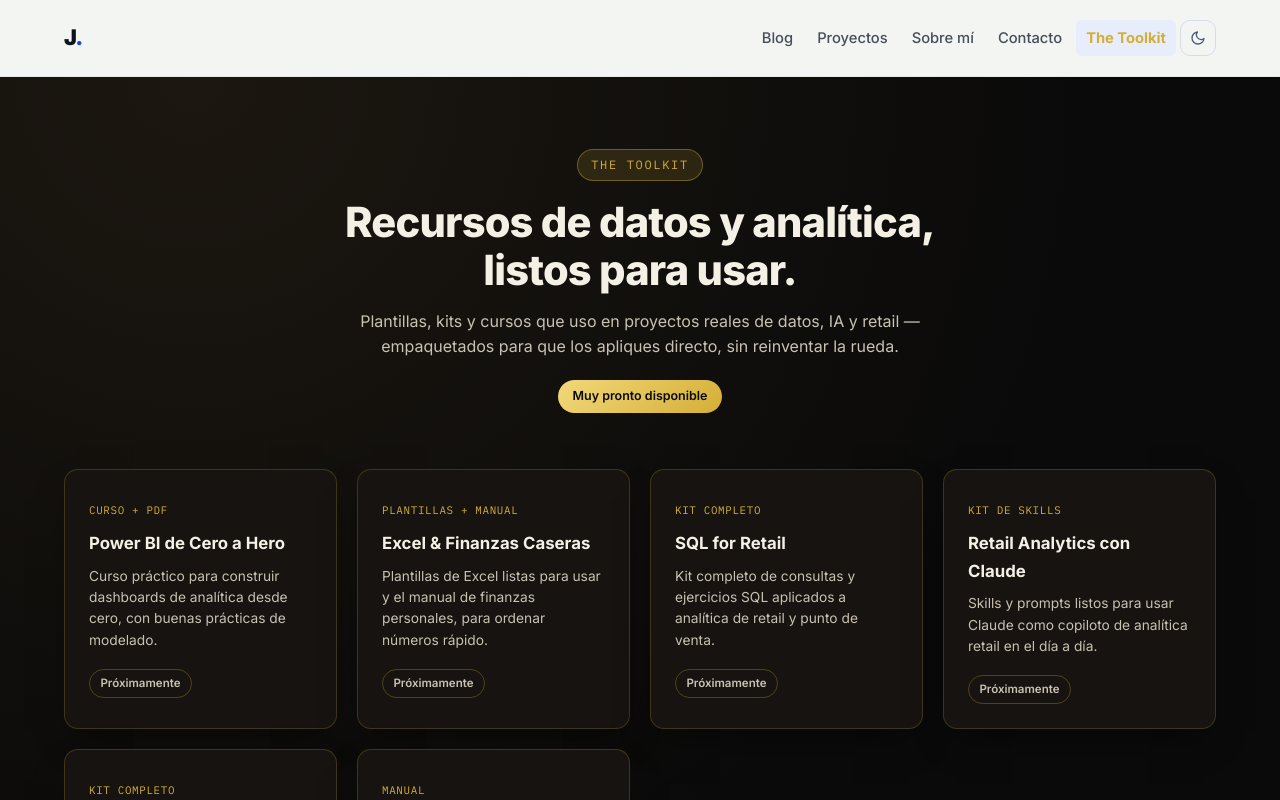
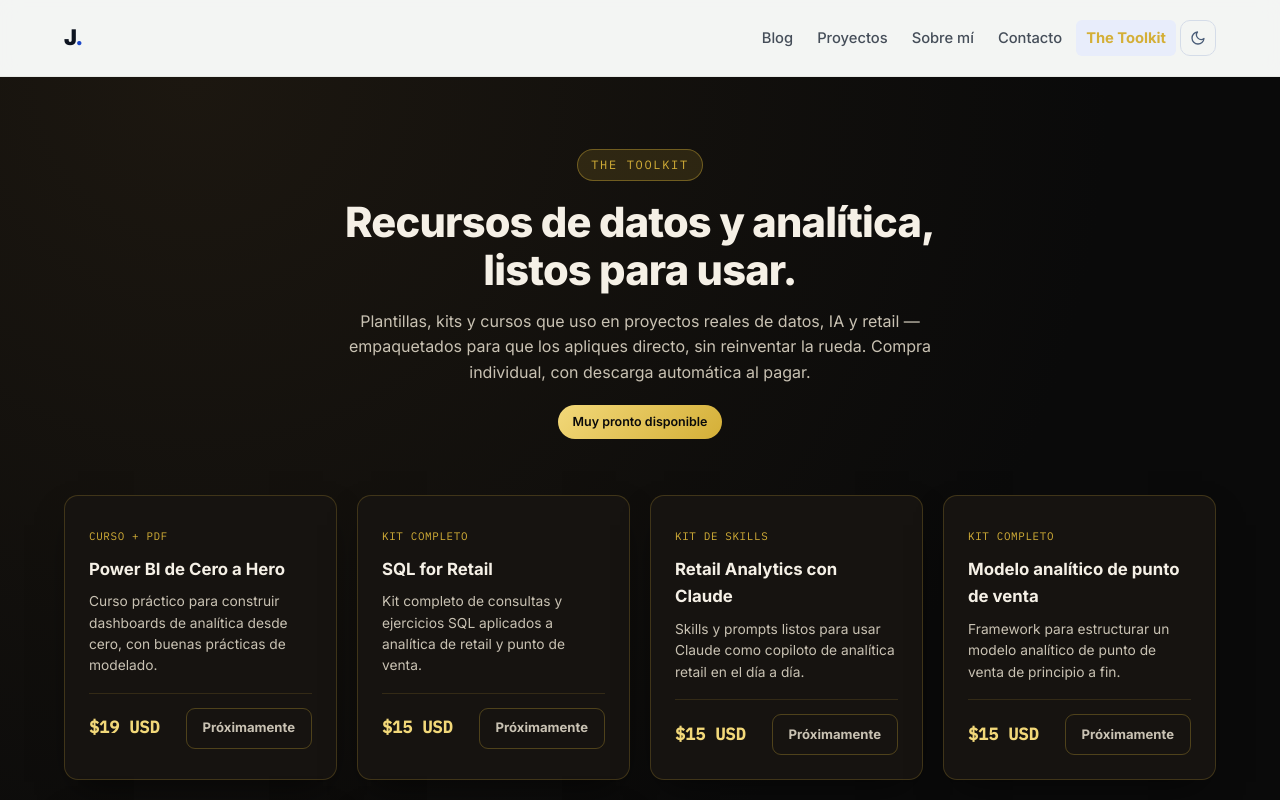
Before and after one commit to jesusmariogonz/jesus-site, a Next.js app: page /the-toolkit in a window 1280 px wide. Shown: the top 800 px of the page. Built offline with nearby package versions, Linux system fonts and the light colour scheme.

Commit message:
Tienda Squeeze Lemon

```diff
--- a/app/globals.css
+++ b/app/globals.css
@@ -1557,6 +1557,106 @@
   font-size: 0.95rem;
 }
 
+/* ── Precio y botón de compra ────────────────────────────────── */
+.tk-card-footer {
+  display: flex;
+  align-items: center;
+  justify-content: space-between;
+  gap: 12px;
+  margin-top: 16px;
+  padding-top: 14px;
+  border-top: 1px solid rgba(212, 175, 55, 0.15);
+}
+.tk-card-precio {
+  font-family: var(--font-mono);
+  font-weight: 700;
+  font-size: 1.05rem;
+  color: var(--tk-gold-light);
+}
+.tk-buy {
+  display: inline-flex;
+  align-items: center;
+  gap: 6px;
+  padding: 0.55rem 1rem;
+  border-radius: 9px;
+  font-weight: 700;
+  font-size: 0.82rem;
+  text-decoration: none;
+  cursor: pointer;
+  background: linear-gradient(135deg, var(--tk-gold-light), var(--tk-gold));
+  color: #1a1508;
+  transition: filter 0.2s ease, transform 0.2s ease;
+}
+.tk-buy:hover {
+  filter: brightness(1.08);
+  transform: translateY(-1px);
+}
+.tk-buy-soon {
+  background: none;
+  border: 1px solid rgba(212, 175, 55, 0.3);
+  color: var(--tk-ink-soft);
+  cursor: default;
+}
+.tk-buy-soon:hover {
+  transform: none;
+  filter: none;
+}
+
+/* ── Bundle destacado ────────────────────────────────────────── */
+.tk-bundle {
+  display: flex;
+  flex-wrap: wrap;
+  align-items: center;
+  justify-content: space-between;
+  gap: 24px;
+  margin-bottom: 40px;
+  padding: 28px 30px;
+  border-radius: 18px;
+  background: linear-gradient(135deg, var(--tk-black-2), var(--tk-black));
+  border: 1px solid rgba(212, 175, 55, 0.4);
+  box-shadow: 0 24px 50px -16px rgba(0, 0, 0, 0.6), 0 0 0 1px rgba(212, 175, 55, 0.08);
+}
+.tk-bundle-eyebrow {
+  display: block;
+  font-family: var(--font-mono);
+  font-size: 0.72rem;
+  letter-spacing: 0.08em;
+  text-transform: uppercase;
+  color: var(--tk-gold);
+  margin-bottom: 6px;
+}
+.tk-bundle-title {
+  margin: 0 0 8px;
+  font-size: 1.3rem;
+  color: var(--tk-ink);
+}
+.tk-bundle-desc {
+  margin: 0;
+  max-width: 480px;
+  font-size: 0.88rem;
+  color: var(--tk-ink-soft);
+  line-height: 1.55;
+}
+.tk-bundle-precio {
+  display: flex;
+  align-items: center;
+  gap: 14px;
+  flex-wrap: wrap;
+}
+.tk-bundle-tachado {
+  text-decoration: line-through;
+  color: var(--tk-ink-soft);
+  font-family: var(--font-mono);
+  font-size: 0.9rem;
+  opacity: 0.7;
+}
+.tk-bundle-num {
+  font-family: var(--font-mono);
+  font-weight: 800;
+  font-size: 1.6rem;
+  color: var(--tk-gold-light);
+}
+
 /* ── Vitrina de proyectos (/proyectos) ──────────────────────── */
 .pshow-grid {
   display: grid;
--- a/app/layout.js
+++ b/app/layout.js
@@ -1,3 +1,4 @@
+import Script from "next/script";
 import "./globals.css";
 import "./inicio.css";
 import Header from "@/components/Header";
@@ -148,6 +149,7 @@
             </span>
           </div>
         </footer>
+        <Script src="https://app.lemonsqueezy.com/js/lemon.js" strategy="afterInteractive" />
       </body>
     </html>
   );
--- a/app/the-toolkit/page.js
+++ b/app/the-toolkit/page.js
@@ -1,58 +1,17 @@
 import Link from "next/link";
+import { TOOLKIT_PRODUCTOS, TOOLKIT_BUNDLE } from "@/lib/toolkit";
+import BuyButton from "@/components/BuyButton";
 
 export const metadata = {
   title: "The Toolkit",
   description:
-    "Plantillas, kits y recursos de analítica, datos e IA para retail — Power BI, SQL, Excel y más, listos para usar.",
+    "Plantillas, kits y cursos de analítica, datos e IA para retail — Power BI, SQL, Excel y más, listos para usar.",
   alternates: { canonical: "/the-toolkit" },
 };
 
-const RECURSOS = [
-  {
-    id: "power-bi",
-    nombre: "Power BI de Cero a Hero",
-    resumen:
-      "Curso práctico para construir dashboards de analítica desde cero, con buenas prácticas de modelado.",
-    formato: "Curso + PDF",
-  },
-  {
-    id: "excel-finanzas",
-    nombre: "Excel & Finanzas Caseras",
-    resumen:
-      "Plantillas de Excel listas para usar y el manual de finanzas personales, para ordenar números rápido.",
-    formato: "Plantillas + Manual",
-  },
-  {
-    id: "sql-retail",
-    nombre: "SQL for Retail",
-    resumen:
-      "Kit completo de consultas y ejercicios SQL aplicados a analítica de retail y punto de venta.",
-    formato: "Kit completo",
-  },
-  {
-    id: "retail-analytics-claude",
-    nombre: "Retail Analytics con Claude",
-    resumen:
-      "Skills y prompts listos para usar Claude como copiloto de analítica retail en el día a día.",
-    formato: "Kit de skills",
-  },
-  {
-    id: "modelo-punto-venta",
-    nombre: "Modelo analítico de punto de venta",
-    resumen:
-      "Framework para estructurar un modelo analítico de punto de venta de principio a fin.",
-    formato: "Kit completo",
-  },
-  {
-    id: "prompting-profesional",
-    nombre: "Prompting Profesional",
-    resumen:
-      "Manual para escribir prompts que de verdad rinden en trabajo real de datos y negocio.",
-    formato: "Manual",
-  },
-];
+export default function TheToolkit() {
+  const hayAlgunoDisponible = TOOLKIT_PRODUCTOS.some((p) => p.checkoutUrl);
 
-export default function TheToolkit() {
   return (
     <section className="tk-page">
       <div className="container">
@@ -64,28 +23,47 @@
           <p className="tk-hero-desc">
             Plantillas, kits y cursos que uso en proyectos reales de datos,
             IA y retail — empaquetados para que los apliques directo, sin
-            reinventar la rueda.
+            reinventar la rueda. Compra individual, con descarga
+            automática al pagar.
           </p>
-          <span className="tk-hero-badge">Muy pronto disponible</span>
+          {!hayAlgunoDisponible && (
+            <span className="tk-hero-badge">Muy pronto disponible</span>
+          )}
         </div>
 
+        {TOOLKIT_BUNDLE.checkoutUrl && (
+          <div className="tk-bundle">
+            <div>
+              <span className="tk-bundle-eyebrow">Ahorra comprando todo junto</span>
+              <h2 className="tk-bundle-title">{TOOLKIT_BUNDLE.nombre}</h2>
+              <p className="tk-bundle-desc">{TOOLKIT_BUNDLE.resumen}</p>
+            </div>
+            <div className="tk-bundle-precio">
+              <span className="tk-bundle-tachado">${TOOLKIT_BUNDLE.precioLista} USD</span>
+              <span className="tk-bundle-num">${TOOLKIT_BUNDLE.precio} USD</span>
+              <BuyButton checkoutUrl={TOOLKIT_BUNDLE.checkoutUrl} label="Comprar el bundle" />
+            </div>
+          </div>
+        )}
+
         <div className="tk-grid">
-          {RECURSOS.map((r) => (
-            <article key={r.id} className="tk-card">
-              <span className="tk-card-formato">{r.formato}</span>
-              <h3 className="tk-card-title">{r.nombre}</h3>
-              <p className="tk-card-desc">{r.resumen}</p>
-              <span className="tk-card-status">Próximamente</span>
+          {TOOLKIT_PRODUCTOS.map((p) => (
+            <article key={p.id} className="tk-card">
+              <span className="tk-card-formato">{p.formato}</span>
+              <h3 className="tk-card-title">{p.nombre}</h3>
+              <p className="tk-card-desc">{p.resumen}</p>
+              <div className="tk-card-footer">
+                <span className="tk-card-precio">${p.precio} USD</span>
+                <BuyButton checkoutUrl={p.checkoutUrl} />
+              </div>
             </article>
           ))}
         </div>
 
         <div className="tk-cta-final">
-          <p>
-            ¿Quieres que te avise en cuanto abra The Toolkit?
-          </p>
-          <Link href="/contacto" className="tk-banner-cta">
-            Avísenme →
+          <p>¿Quieres que te avise en cuanto abra un recurso nuevo?</p>
+          <Link href="/blog" className="tk-banner-cta">
+            Suscríbete al newsletter →
           </Link>
         </div>
       </div>
--- /dev/null
+++ b/components/BuyButton.js
@@ -0,0 +1,22 @@
+"use client";
+
+/* Botón de compra de un producto de The Toolkit.
+   - Si `checkoutUrl` ya es un link real de Lemon Squeezy, abre el
+     checkout como overlay (modal) sobre la misma página gracias a
+     Lemon.js (cargado una vez en la página con <LemonjsScript />).
+   - Si todavía no hay link (checkoutUrl === ""), muestra un estado
+     "Próximamente" no interactivo. */
+
+export default function BuyButton({ checkoutUrl, label = "Comprar", className = "" }) {
+  if (!checkoutUrl) {
+    return (
+      <span className={`tk-buy tk-buy-soon ${className}`}>Próximamente</span>
+    );
+  }
+
+  return (
+    <a href={checkoutUrl} className={`tk-buy lemonsqueezy-button ${className}`}>
+      {label}
+    </a>
+  );
+}
--- /dev/null
+++ b/lib/toolkit.js
@@ -0,0 +1,76 @@
+/* ============================================================
+   Catálogo de "The Toolkit"
+   ------------------------------------------------------------
+   Cuando tengas cada producto cargado en Lemon Squeezy, copia su
+   "Checkout Link" (o su "Product/Variant ID" si usas el overlay
+   de Lemon.js) y pégalo en `checkoutUrl`. Mientras esté vacío
+   ("") el producto se muestra como "Próximamente" en vez del
+   botón de compra.
+   ============================================================ */
+
+export const TOOLKIT_PRODUCTOS = [
+  {
+    id: "power-bi",
+    nombre: "Power BI de Cero a Hero",
+    resumen:
+      "Curso práctico para construir dashboards de analítica desde cero, con buenas prácticas de modelado.",
+    formato: "Curso + PDF",
+    precio: 19,
+    checkoutUrl: "",
+  },
+  {
+    id: "sql-retail",
+    nombre: "SQL for Retail",
+    resumen:
+      "Kit completo de consultas y ejercicios SQL aplicados a analítica de retail y punto de venta.",
+    formato: "Kit completo",
+    precio: 15,
+    checkoutUrl: "",
+  },
+  {
+    id: "retail-analytics-claude",
+    nombre: "Retail Analytics con Claude",
+    resumen:
+      "Skills y prompts listos para usar Claude como copiloto de analítica retail en el día a día.",
+    formato: "Kit de skills",
+    precio: 15,
+    checkoutUrl: "",
+  },
+  {
+    id: "modelo-punto-venta",
+    nombre: "Modelo analítico de punto de venta",
+    resumen:
+      "Framework para estructurar un modelo analítico de punto de venta de principio a fin.",
+    formato: "Kit completo",
+    precio: 15,
+    checkoutUrl: "",
+  },
+  {
+    id: "excel-finanzas",
+    nombre: "Excel & Finanzas Caseras",
+    resumen:
+      "Plantillas de Excel listas para usar y el manual de finanzas personales, para ordenar números rápido.",
+    formato: "Plantillas + Manual",
+    precio: 9,
+    checkoutUrl: "",
+  },
+  {
+    id: "prompting-profesional",
+    nombre: "Prompting Profesional",
+    resumen:
+      "Manual para escribir prompts que de verdad rinden en trabajo real de datos y negocio.",
+    formato: "Manual",
+    precio: 9,
+    checkoutUrl: "",
+  },
+];
+
+export const TOOLKIT_BUNDLE = {
+  id: "bundle-completo",
+  nombre: "Bundle completo — los 6 recursos",
+  resumen:
+    "Todo The Toolkit en un solo paquete: Power BI, SQL for Retail, Retail Analytics con Claude, Modelo de punto de venta, Excel & Finanzas y Prompting Profesional.",
+  precio: 49,
+  precioLista: 82,
+  checkoutUrl: "",
+};
```
